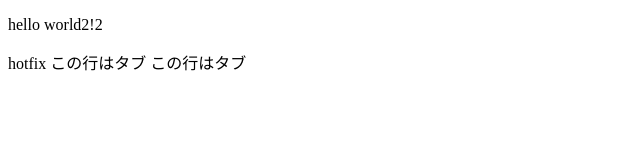
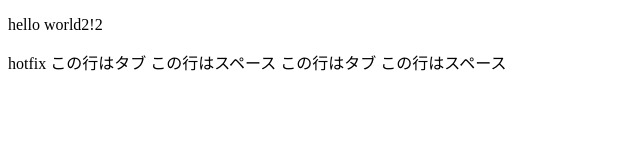
Before and after one commit to s-okami/testApp, a plain HTML site: page index.html in a window 1280 px wide. Shown: the whole page, without its empty margins (0-640 px from the left). Drawn offline with Linux system fonts and the light colour scheme.

Commit message:
テスト

```diff
--- a/index.html
+++ b/index.html
@@ -8,6 +8,8 @@
     <p>hello world2!2</p>
     hotfix
 	この行はタブ
-    この行はタブ
+    この行はスペース
+	この行はタブ
+    この行はスペース
 </body>
 </html>
```
